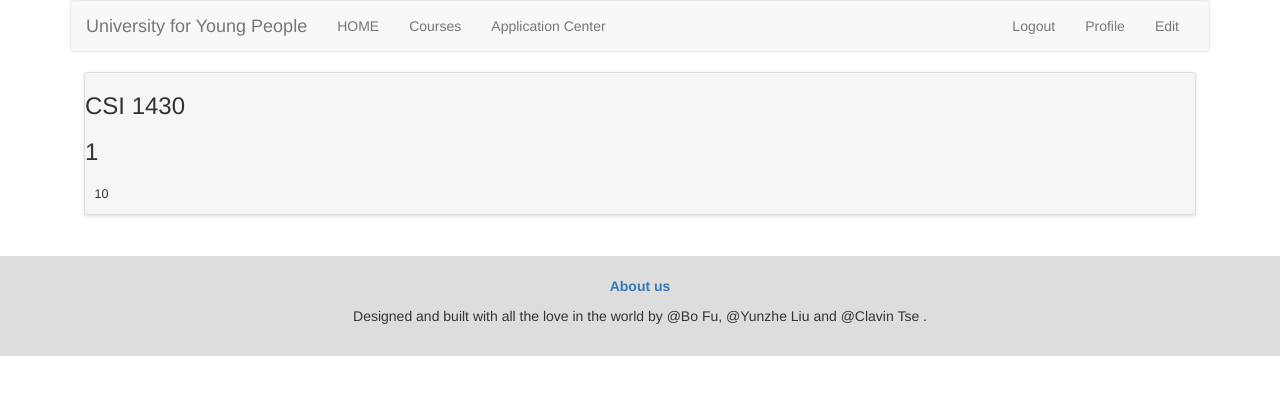
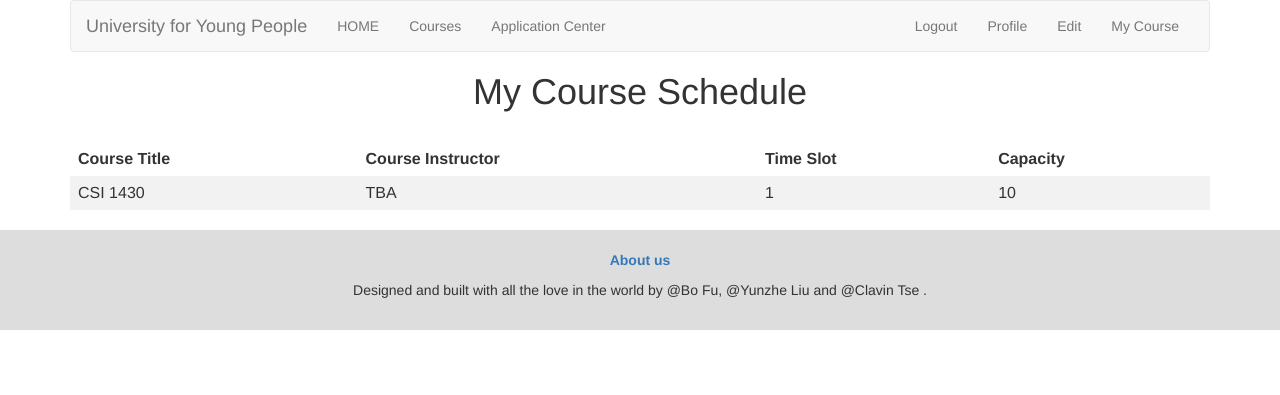
Before and after one commit to Haizhepi/CompSci3335, a Django app: page /courses/my_course/ in a window 1280 px wide. Shown: the top 395 px of the page. Run offline with Django 3.2, Linux system fonts and the light colour scheme; a user stored in the database is signed in; data comes from the database, SQL or seed files in the repository; tables that the repository leaves empty hold one stand-in row (values such as "Sample post"); some libraries are stand-ins or nearby versions.

Commit message:
almost finished

```diff
--- a/accounts/views.py
+++ b/accounts/views.py
@@ -63,7 +63,7 @@ def profile_view(request):
 
         return render(request, 'accounts/profile.html', args)
     else:
-        return redirect('accounts:edit_profile')
+        return render(request, "courses/profile_incomplete.html", {'message': 'You must finish your profile first'})
 
 
 @login_required
--- a/courses/templates/courses/my_course.html
+++ b/courses/templates/courses/my_course.html
@@ -3,17 +3,40 @@
 {% block title %}My Courses{% endblock %}
 
 {% block content %}
-     <link rel="stylesheet" href="{% static 'css/layout.css' %}">
+    <head>
+        <style>
+            table {
+              border-collapse: collapse;
+              width: 100%;
+            }
+            th, td {
+              text-align: left;
+              padding: 8px;
+            }
+            tr:nth-child(even) {background-color: #f2f2f2;}
+        </style>
+    </head>
+<h1 align="center">My Course Schedule</h1>
+    <br/>
+<link rel="stylesheet" href="{% static 'css/layout.css' %}">
 <div class="cards">
-    {% for course in courses %}
-    <div class="card">
-        <h3>{{ course.section.course.title }}</h3>
-        <h3>{{ course.section.section_time}}</h3>
+    <table>
+        <tr>
+            <th>Course Title</th>
+            <th>Course Instructor</th>
+            <th>Time Slot</th>
+            <th>Capacity</th>
+        </tr>
 
-        <div class="card-copy">
-            {{ course.section.capacity }}
-        </div>
-    </div>
+        {% for course in courses %}
+        <tr>
+            <td>{{ course.section.course.title }}</td>
+            <td>{{ course.section.course.instructor }}</td>
+            <td>{{ course.section.section_time}}</td>
+            <td>{{ course.section.capacity }}</td>
+        </tr>
+
     {% endfor %}
+    </table>
 </div>
 {% endblock %}
--- /dev/null
+++ b/courses/templates/courses/profile_incomplete.html
@@ -0,0 +1,5 @@
+{% extends "layout.html" %}
+
+{% block title %}oops!{% endblock %}
+
+{% block content %}<h3>{{ message }}</h3>{% endblock %}
--- a/courses/views.py
+++ b/courses/views.py
@@ -1,29 +1,37 @@
-from django.shortcuts import get_object_or_404, render, HttpResponse
+from django.shortcuts import get_object_or_404, render, HttpResponse, redirect
 from accounts.models import UserProfile
 from .models import Course, Section, Take
 from .resources import CourseResource
 
 
 def course_list(request):
-    courses = Course.objects.all()
-    list_course = []
-    profile = UserProfile.objects.get(user=request.user)
-    print(profile.grade)
-    for course in courses:
-        if profile.student_grade in ('4', '5'):
-            if course.course_level == '1':
-                list_course.append(course)
-        elif profile.student_grade in ('6','7', '8'):
-            if course.course_level == '2':
-                list_course.append(course)
-        elif profile.student_grade in ('9','10', '11', '12'):
-            if course.course_level == '3':
-                list_course.append(course)
+
+    if UserProfile.objects.filter(user=request.user):
+        prof = UserProfile.objects.get(user=request.user)
+        if prof.approved_to_register:
+            courses = Course.objects.all()
+            list_course = []
+            profile = UserProfile.objects.get(user=request.user)
+            print(profile.grade)
+            for course in courses:
+                if profile.student_grade in ('4', '5'):
+                    if course.course_level == '1':
+                        list_course.append(course)
+                elif profile.student_grade in ('6','7', '8'):
+                    if course.course_level == '2':
+                        list_course.append(course)
+                elif profile.student_grade in ('9','10', '11', '12'):
+                    if course.course_level == '3':
+                        list_course.append(course)
+                else:
+                    if course.level == 'U':
+                        list_course.append(course)
         else:
-            if course.level == 'U':
-                list_course.append(course)
+            return render(request, 'courses/profile_incomplete.html', {'message': 'you must finish your application'})
 
-    return render(request, 'courses/course_list.html', {'courses': list_course})
+        return render(request, 'courses/course_list.html', {'courses': list_course})
+    else:
+        return render(request, 'courses/profile_incomplete.html', {'message': 'you must finish your user profile'})
 
 
 def course_detail(request, pk):
--- a/templates/layout.html
+++ b/templates/layout.html
@@ -60,6 +60,7 @@
                     <li><a href="{% url 'accounts:logout' %}">Logout</a></li>
                     <li><a href="{% url 'accounts:profile' %}">Profile</a></li>
                     <li><a href="{% url 'accounts:edit_profile' %}">Edit</a></li>
+                    <li><a href="{% url 'courses:my_sections' %}">My Course</a></li>
                 </ul>
                     {% else %}
                   <ul class="nav navbar-nav">
```
Also changed, not shown: courses/templates/courses/reg_failed.html (+6 -1 lines).
